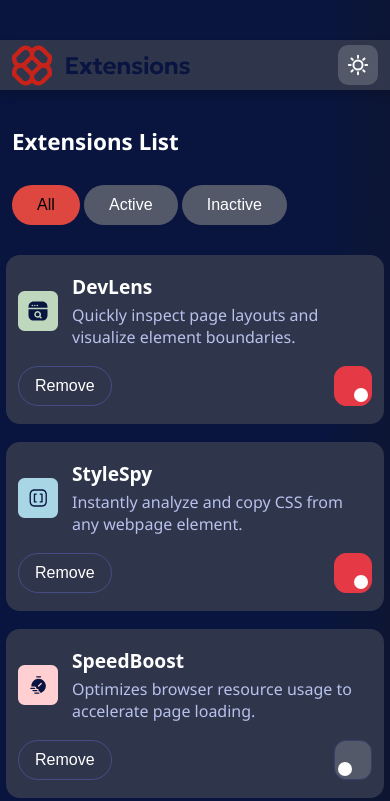
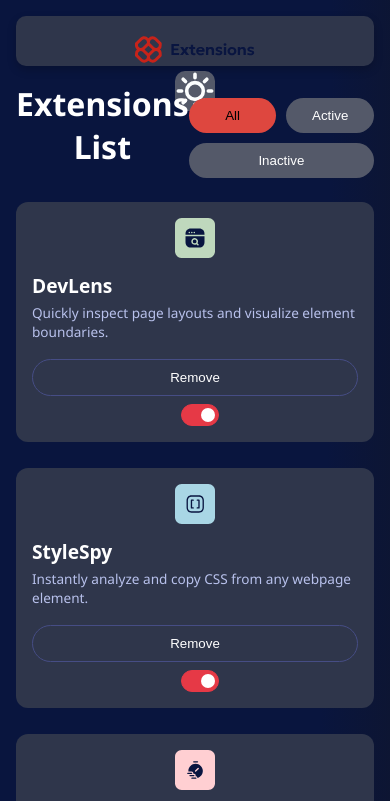
Before and after one commit to kes-H-av/Browser-extensions-manager-UI, a plain HTML site: page index.html in a window 390 px wide. Shown: the top 801 px of the page. Drawn offline with Linux system fonts and the light colour scheme; a web font is replaced by a local one.

Commit message:
update styles for mobile

```diff
--- a/style.css
+++ b/style.css
@@ -104,7 +104,7 @@ body {
   position: relative;
   display: inline-block;
   width: 38px;
-  height: 22px;
+  height: 22px;  /* <-- fix: should be at least 18-22px */
   margin-left: 10px;
   vertical-align: middle;
 }
@@ -207,57 +207,84 @@ body.light .extension {
 .attribution {
   display: none;
 }
+@media (max-width: 768px) {
+  body {
+    padding: 1rem;
+  }
 
-@media (max-width: 600px) {
-  .header, .header2 {
-    max-width: 100vw;
-    padding: 12px;
-    margin-top: 0;
-    border-radius: 0;
+  .header {
+    flex-direction: column;
+    align-items: center;
+    gap: 0.5rem;
+  }
+
+  .header img {
+    width: 120px;
+  }
+
+  .header2 {
+    text-align: center;
+    margin-top: 1rem;
+  }
+
+  .filters {
     display: flex;
-    align-items: center;
+    flex-wrap: wrap;
+    justify-content: center;
+    gap: 10px;
+    margin-top: 1rem;
   }
-  .header2 {
+
+  .filters button {
+    flex: 1 1 30%;
+    min-width: 80px;
+  }
+
+  .extensions-list {
+    padding: 0;
+    margin-top: 1.5rem;
+  }
+
+  .extension {
+    padding: 1rem;
+    border-radius: 12px;
+    margin-bottom: 1rem;
+  }
+
+  .extension > div:first-child {
     flex-direction: column;
     align-items: flex-start;
-    gap: 18px;
-    margin-top: 24px;
+    gap: 8px;
   }
-  .filters {
-    width: 100%;
-    justify-content: flex-start;
-    gap: 10px;
+
+  .extension img {
+    width: 48px;
+    height: 48px;
   }
-  .extensions-list {
-    grid-template-columns: 1fr;
-    gap: 18px;
-    margin-top: 18px;
-    padding: 0 6px;
-  }
-  .extension {
-    padding: 18px 12px;
-    border-radius: 14px;
-  }
-  .extension img {
-    width: 38px;
-    height: 38px;
-  }
-  .remove-btn {
-    padding: 8px 16px;
+
+  .extension h2 {
     font-size: 1rem;
   }
-  h1 {
-    font-size: 1.4rem;
-    margin-bottom: 10px;
+
+  .extension p {
+    font-size: 0.85rem;
+  }
+
+  .extension > div:last-child {
+    flex-direction: column;
+    align-items: flex-start;
+    gap: 8px;
+    margin-top: 12px;
+  }
+
+  .remove-btn {
+    width: 100%;
+  }
+
+  .attribution {
+    text-align: center;
+    font-size: 0.75rem;
+    margin-top: 2rem;
+    display: none;
   }
 }
-
-.filters button,
-.remove-btn,
-.switch {
-  min-height: 40px;
-  font-size: 1rem;
-}
-body {
-  overflow-x: hidden;
-}
```
